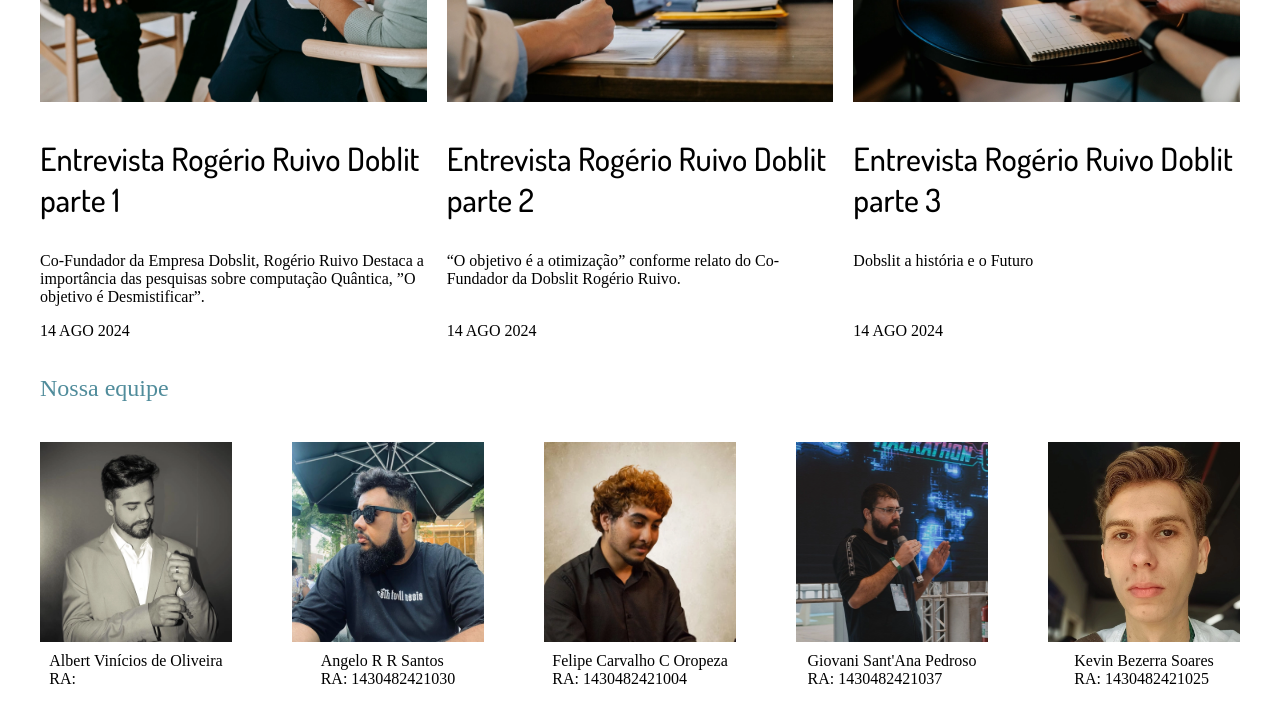
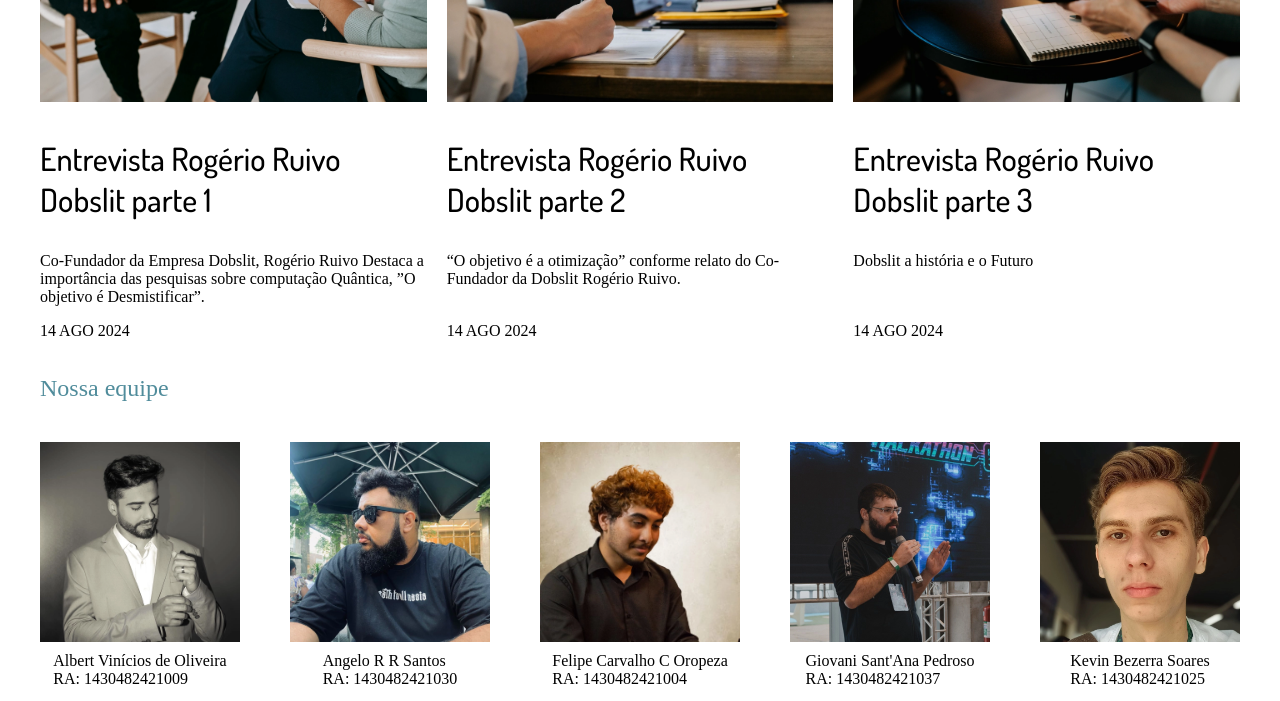
Before and after one commit to FelipeOropeza/Dobslit-Noticias, a plain HTML site: page index.html in a window 1280 px wide. Shown: the part 1400-2101 px from the top of the page. Drawn offline with Linux system fonts and the light colour scheme; a web font is replaced by a local one.

Commit message:
almost done

```diff
--- a/index.html
+++ b/index.html
@@ -93,7 +93,7 @@
         <div class="card-noticias">
           <a href="./pages/page-reportagem/reportagem-1/index.html">
             <img alt="imagem reportagem" src="./public/imgs/inter1.webp" />
-            <p class="title">Entrevista Rogério Ruivo Doblit parte 1</p>
+            <p class="title">Entrevista Rogério Ruivo Dobslit parte 1</p>
             <p class="descricao">
               Co-Fundador da Empresa Dobslit, Rogério Ruivo Destaca a
               importância das pesquisas sobre computação Quântica, ”O objetivo é
@@ -105,7 +105,7 @@
         <div class="card-noticias">
           <a href="./pages/page-reportagem/reportagem-2/index.html">
             <img alt="imagem reportagem" src="./public/imgs/inter2.webp" />
-            <p class="title">Entrevista Rogério Ruivo Doblit parte 2</p>
+            <p class="title">Entrevista Rogério Ruivo Dobslit parte 2</p>
             <p class="descricao">
               “O objetivo é a otimização” conforme relato do Co-Fundador da
               Dobslit Rogério Ruivo.
@@ -118,7 +118,7 @@
         <div class="card-noticias">
           <a href="./pages/page-reportagem/reportagem-3/index.html">
             <img alt="imagem reportagem" src="./public/imgs/inter3.webp" />
-            <p class="title">Entrevista Rogério Ruivo Doblit parte 3</p>
+            <p class="title">Entrevista Rogério Ruivo Dobslit parte 3</p>
             <p class="descricao">
               Dobslit a história e o Futuro <br /><br /><br />
             </p>
@@ -145,7 +145,7 @@
             />
             Albert Vinícios de Oliveira
             <br />
-            RA:
+            RA: 1430482421009
           </a>
           <a
             class="reporters-card"
--- a/style/style-reportres.css
+++ b/style/style-reportres.css
@@ -30,5 +30,4 @@
 
 .reporters-card img {
   margin-bottom: 10px;
-  max-width: 15vw;
 }
```
Also changed, not shown: README.md.
